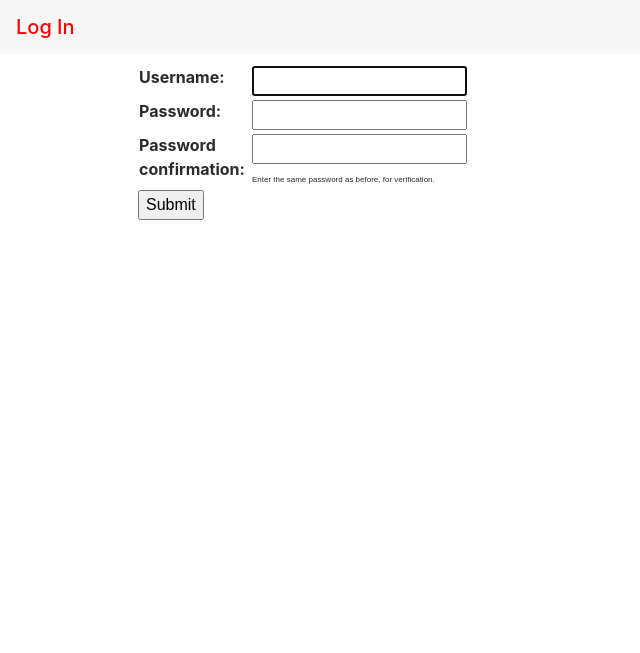
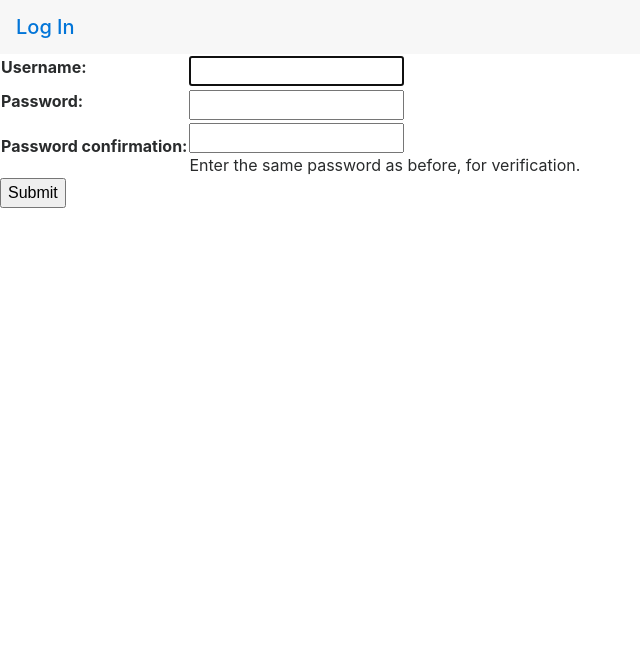
Before and after one commit to danagilliann/large_scale, a Django app: page /micro/register/ in a window 1280 px wide. Shown: the top 653 px of the page, without its empty margins (0-640 px from the left). Run offline with Django 3.2, Linux system fonts and the light colour scheme; some libraries are stand-ins or nearby versions.

Commit message:
fake content

```diff
--- a/web/scalica/micro/static/micro/style.css
+++ /dev/null
@@ -1,86 +0,0 @@
-#header {
-  background-color:black;
-  color:white;
-  text-align:right;
-  padding:5px;
-}
-#sidebar {
-  line-height:30px;
-  height:600px;
-  width:128px;
-  float:left;
-  padding:5px;
-  text-align:center;
-}
-#content {
-  width:350px;
-  float:left;
-  padding:10px;
-}
-#footer {
-  background-color:black;
-  color:white;
-  clear:both;
-  text-align:center;
-  padding:5px;
-}
-#status {
-  font-size:large;
-  padding:10px;
-  height:30px;
-}
-
-#post {
-  padding:10px;
-  height:30px;
-}
-
-a:link {
-  text-decoration: none;
-  color: #FF0000;
-}
-
-a:visited {
-  text-decoration: none;
-  color: #FF0000;
-}
-
-body {
-  /* background: white url("images/background.gif") no-repeat right bottom; */
-}
-
-li a {
-  color: green;
-}
-
-#input_post {
-  display: block;
-  margin: 0;
-  width: 100%;
-  font-family: sans-serif;
-  font-size: 18px;
-  appearance: none;
-  box-shadow: none;
-  border-radius: none;
-}
-
-div#content ul {
-  margin:10px 0;
-  padding:0px;
-  list-style-type:none;
-}
-
-div#content li {
-  margin-bottom:15px;
-  margin-left:25px;
-}
-
-.registerTable {
-  border-spacing: 15px;
-  width: 100%;
-}
-
-.helptext {
-  font-family: sans-serif;
-  font-size: 8px;
-}
--- a/web/scalica/micro/templates/micro/base.html
+++ b/web/scalica/micro/templates/micro/base.html
@@ -4,7 +4,6 @@
 <head>
   <link rel="stylesheet" type="text/css" href="{% static 'micro/style.css' %}" />
   <link rel="stylesheet" href="https://maxcdn.bootstrapcdn.com/bootstrap/4.0.0-alpha.6/css/bootstrap.min.css" integrity="sha384-rwoIResjU2yc3z8GV/NPeZWAv56rSmLldC3R/AZzGRnGxQQKnKkoFVhFQhNUwEyJ" crossorigin="anonymous">
-  <script src="https://maxcdn.bootstrapcdn.com/bootstrap/4.0.0-alpha.6/js/bootstrap.min.js" integrity="sha384-vBWWzlZJ8ea9aCX4pEW3rVHjgjt7zpkNpZk+02D9phzyeVkE+jo0ieGizqPLForn" crossorigin="anonymous"></script>
   <title>Scalica</title>
 </head>
 <body>
```
Also changed, not shown: web/scalica/micro/templates/micro/answer.html (+5 -3 lines), web/scalica/micro/templates/micro/question.html (+15 -3 lines).
